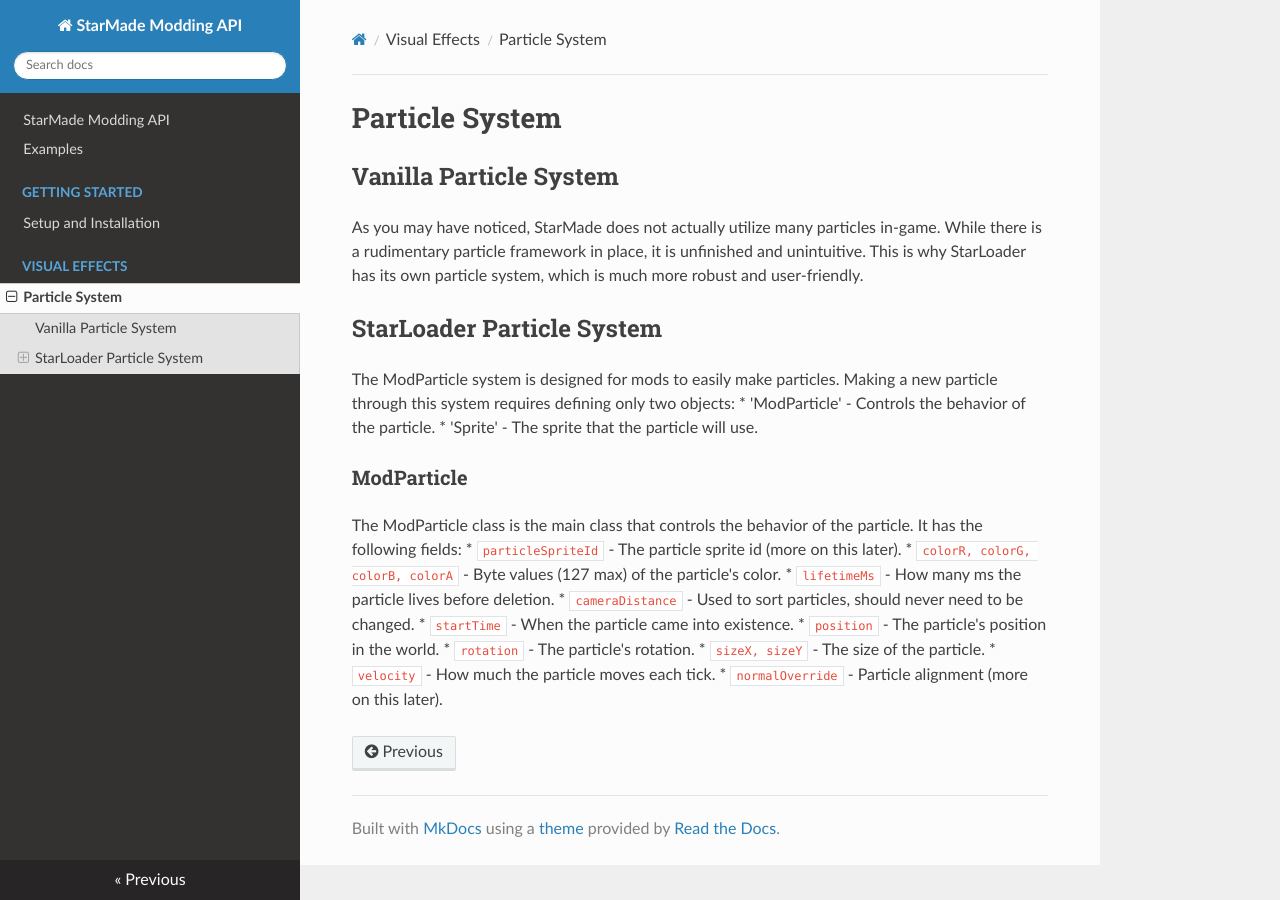
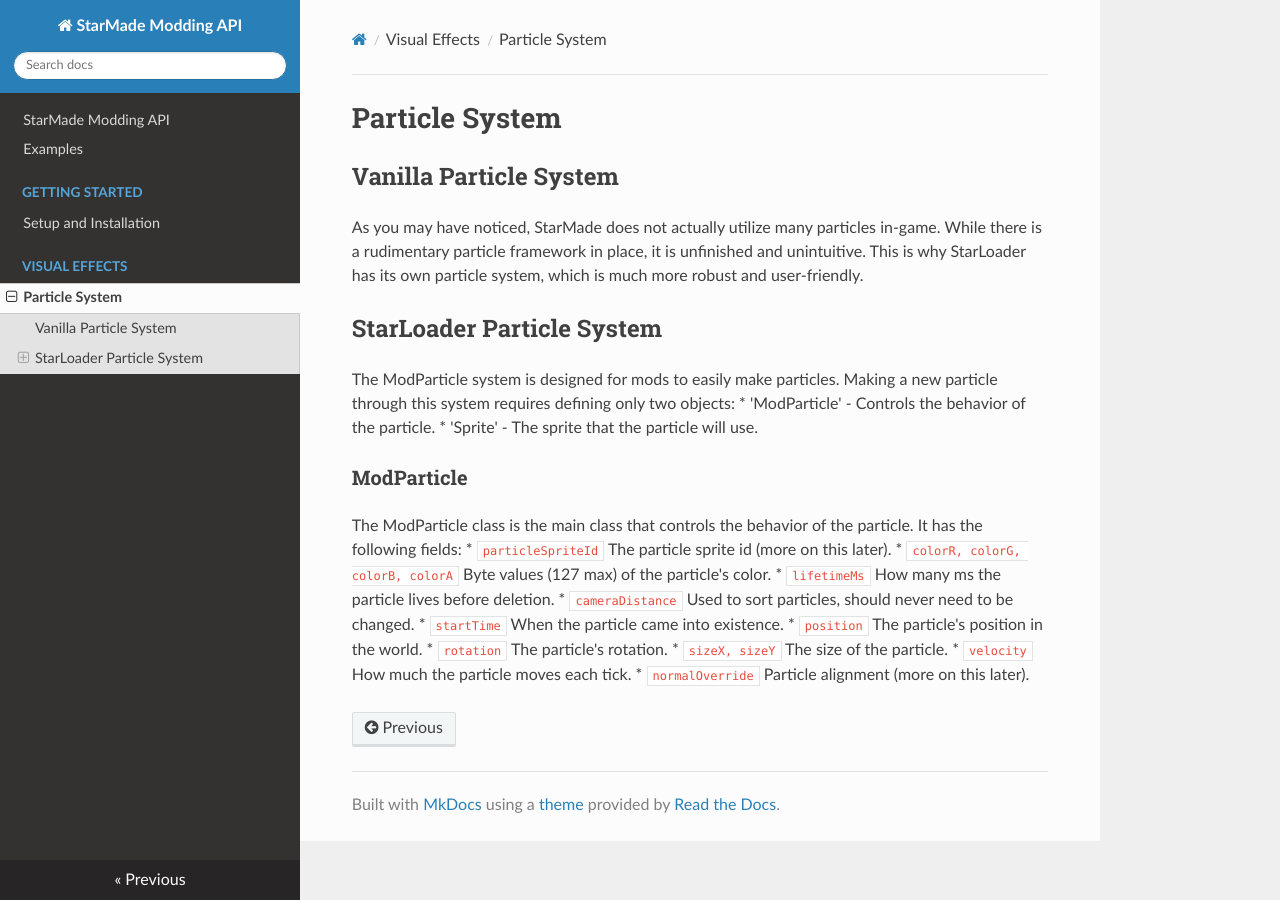
Before and after one commit to garretreichenbach/StarMade-Modding-API, an MkDocs documentation site: the page built from docs/Visual Effects/Particles.md, in a window 1280 px wide. Built offline with MkDocs 1.6.1, drawn with Linux system fonts in a browser that asks for light colours; nearby versions of some CDN libraries.

Commit message:
Fix Particle.md syntax and update mod URL in Setup.md
Updated Particle.md to fix syntax issues by removing unnecessary dashes. Also changed mod_url in Setup and Installation documentation to point to StarMadeDock.net.

```diff
--- a/docs/Visual Effects/Particles.md
+++ b/docs/Visual Effects/Particles.md
@@ -8,13 +8,13 @@ The ModParticle system is designed for mods to easily make particles. Making a n
 * 'Sprite' - The sprite that the particle will use.
 ### ModParticle
 The ModParticle class is the main class that controls the behavior of the particle. It has the following fields:
-* `particleSpriteId` - The particle sprite id (more on this later).
-* `colorR, colorG, colorB, colorA` - Byte values (127 max) of the particle's color.
-* `lifetimeMs` - How many ms the particle lives before deletion.
-* `cameraDistance` - Used to sort particles, should never need to be changed.
-* `startTime` - When the particle came into existence.
-* `position` - The particle's position in the world.
-* `rotation` - The particle's rotation.
-* `sizeX, sizeY` - The size of the particle.
-* `velocity` - How much the particle moves each tick.
-* `normalOverride` - Particle alignment (more on this later).
+* `particleSpriteId` The particle sprite id (more on this later).
+* `colorR, colorG, colorB, colorA` Byte values (127 max) of the particle's color.
+* `lifetimeMs` How many ms the particle lives before deletion.
+* `cameraDistance` Used to sort particles, should never need to be changed.
+* `startTime` When the particle came into existence.
+* `position` The particle's position in the world.
+* `rotation` The particle's rotation.
+* `sizeX, sizeY` The size of the particle.
+* `velocity` How much the particle moves each tick.
+* `normalOverride` Particle alignment (more on this later).
```
Also changed, not shown: docs/Getting Started/Setup and Installation.md (+1 -1 lines).
